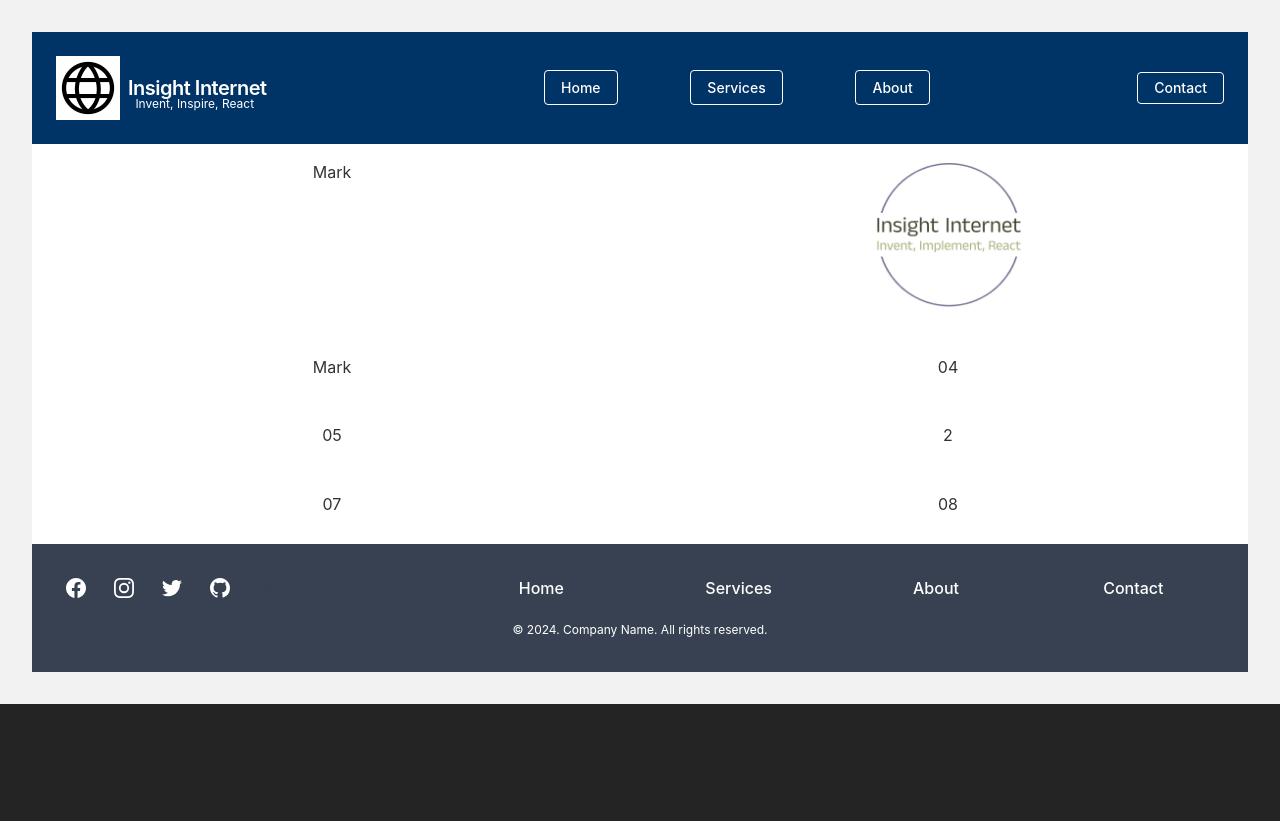
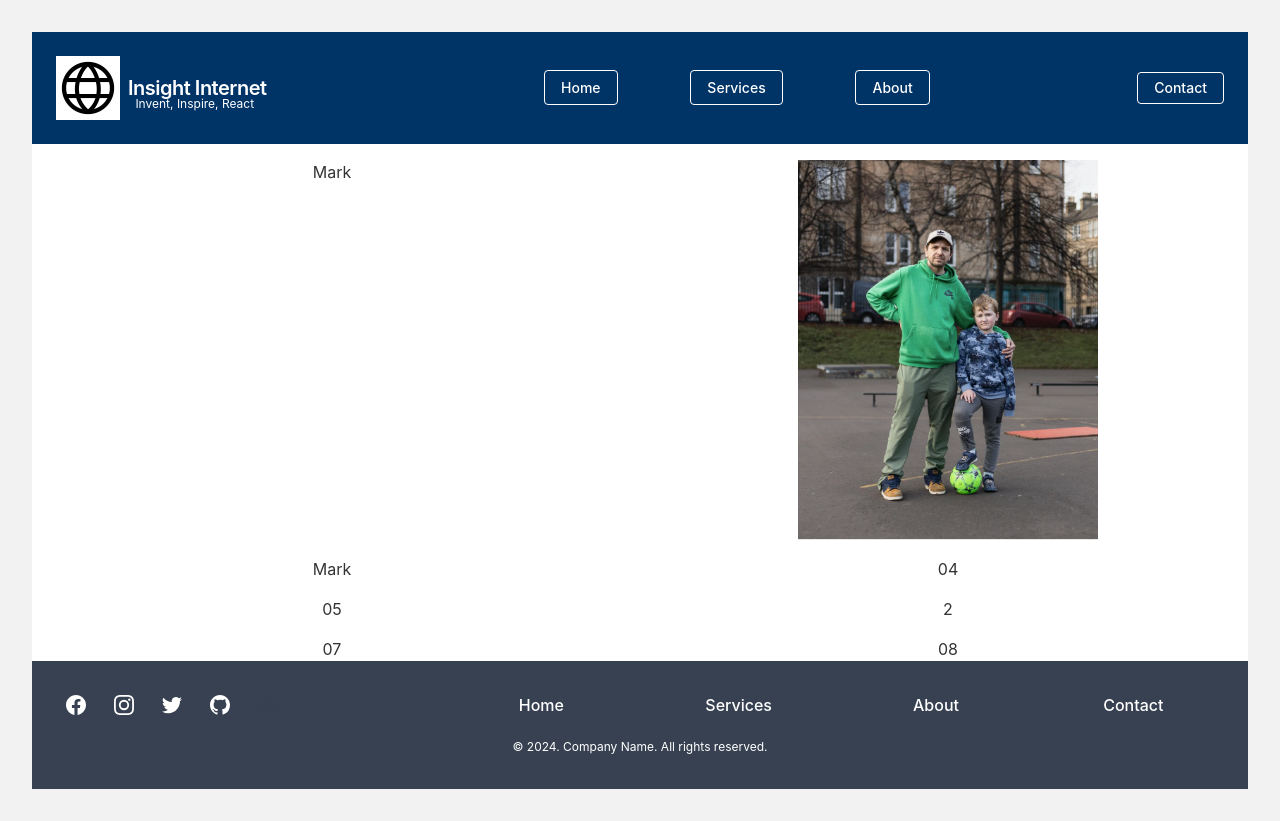
Before and after one commit to matherton/insightinternetApp, a Vue app: page / in a window 1280 px wide. Before the commit the page ends 800 px from the top, so only its background shows below. Built offline with nearby package versions, Linux system fonts and the light colour scheme.

Commit message:
replaced logo with MeM.png

```diff
--- a/src/App.vue
+++ b/src/App.vue
@@ -30,8 +30,6 @@ defineProps({
 <template>
   <Header />
   <RouterView />
-  <!-- <Page copy2="Mark" :gridColMD="3" :gridColLG="4" /> -->
-
   <Footer />
 </template>
 
--- a/src/components/Page.vue
+++ b/src/components/Page.vue
@@ -4,7 +4,7 @@
   >
     <div>{{ copy1 }}</div>
     <div>
-      <img :src="`/src/assets/${imgName}.png`" class="w-1/4 mx-auto" alt="" />
+      <img :src="`/src/assets/${imgName}.png`" class="w-1/2 mx-auto" alt="" />
     </div>
     <div>{{ copy2 }}</div>
     <div>04</div>
--- a/src/components/pages/Home.vue
+++ b/src/components/pages/Home.vue
@@ -3,13 +3,7 @@ import Page from "../Page.vue";
 </script>
 
 <template>
-  <Page
-    copy1="Mark"
-    imgName="II-logo-clean"
-    copy2="Mark"
-    :gridColMD="2"
-    :gridColLG="2"
-  />
+  <Page copy1="Mark" imgName="MeM" copy2="Mark" :gridColMD="2" :gridColLG="2" />
 </template>
 <script>
 export default {
```
Also changed, not shown: src/assets/MeM.png (added).
